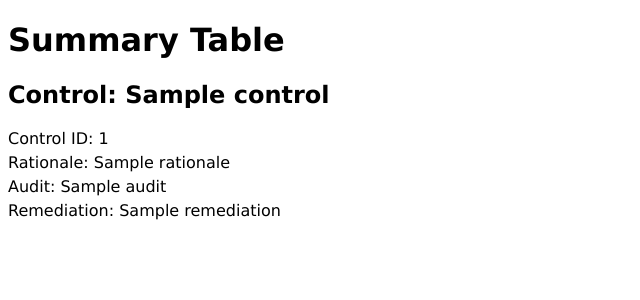
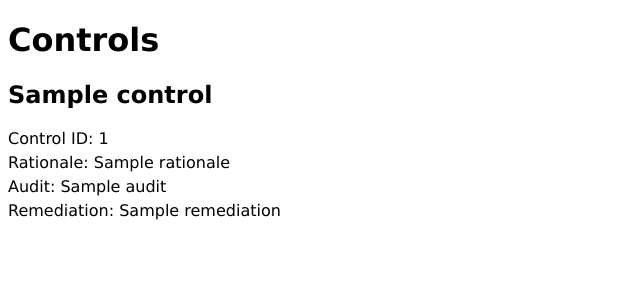
Before and after one commit to followdrabbit/SFAI-Suite, a Python web app: template templates/template_baseline.html in a window 1280 px wide. Shown: the top 300 px of the page, without its empty margins (0-640 px from the left). Run offline with Jinja, Linux system fonts and the light colour scheme; the template is opened without the code that fills it: most values are stand-ins (such as "Sample title", 1, 10 or a date in 2020).

Commit message:
baseline template updated

```diff
--- a/templates/template_baseline.html
+++ b/templates/template_baseline.html
@@ -36,9 +36,9 @@
     </style>
 </head>
 <body>
-    <h1>Summary Table</h1>
+    <h1>Controls</h1>
     {% for row in rows %}
-        <h2>Control: {{ row['Control'] }}</h2>
+        <h2>{{ row['Control'] }}</h2>
         <ul>
             <li>Control ID: {{ row['ControlID'] }}</li>
             <li>Rationale: {{ row['Rationale'] }}</li>
```
